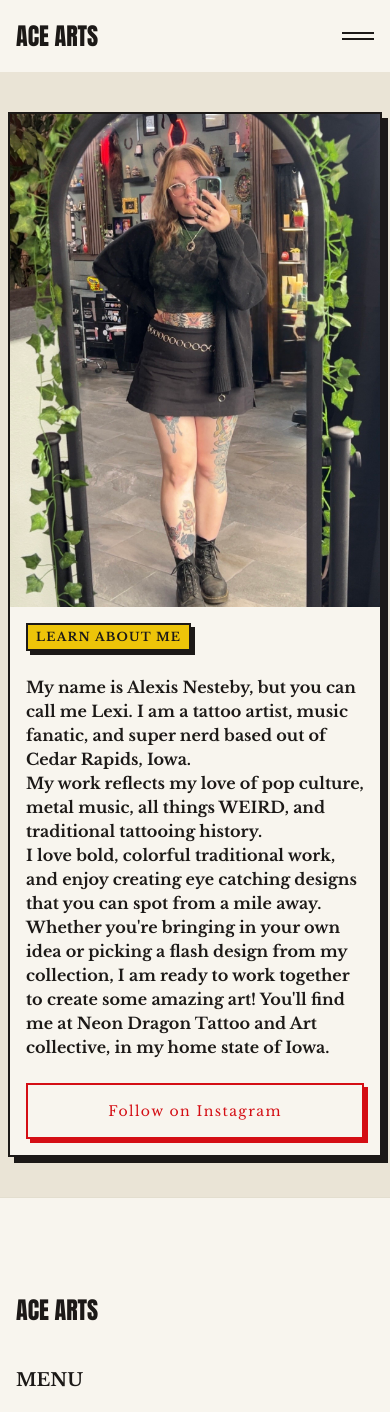
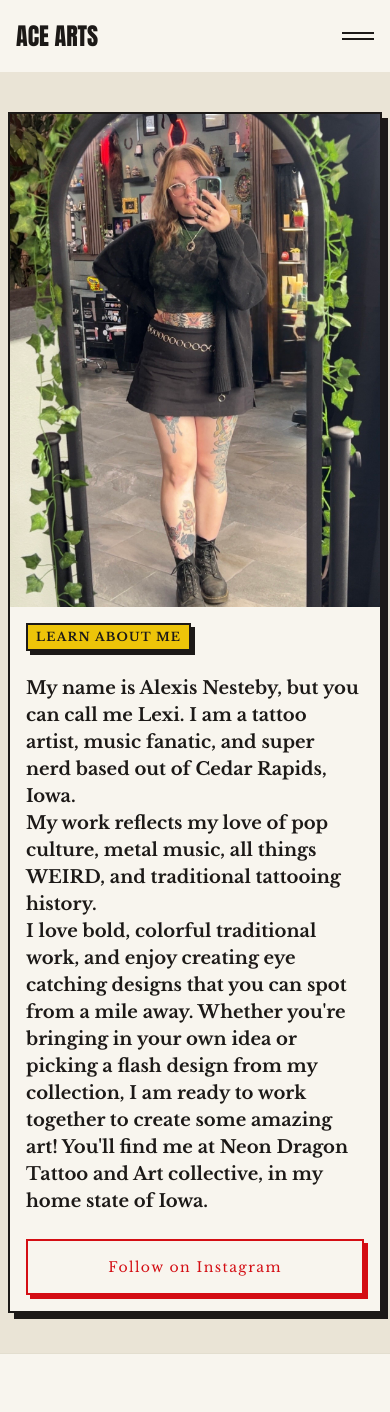
Before and after one commit to Arxci/alexis-app, a Next.js app: page /about in a window 390 px wide. Shown: the top 1412 px of the page. Built offline with nearby package versions, Linux system fonts and the light colour scheme; a web font is replaced by a local one.

Commit message:
Fixed font sizing on /about

```diff
--- a/app/about/page.tsx
+++ b/app/about/page.tsx
@@ -74,7 +74,7 @@ export default function AboutPage() {
                 Learn about me
               </span>
 
-              <h1 className="text-base lg:text-lg font-black leading-normal text-foreground mb-6">
+              <h1 className="text-lg font-black leading-normal text-foreground mb-6">
                 My name is Alexis Nesteby, but you can call me Lexi. I am a
                 tattoo artist, music fanatic, and super nerd based out of Cedar
                 Rapids, Iowa.
```
